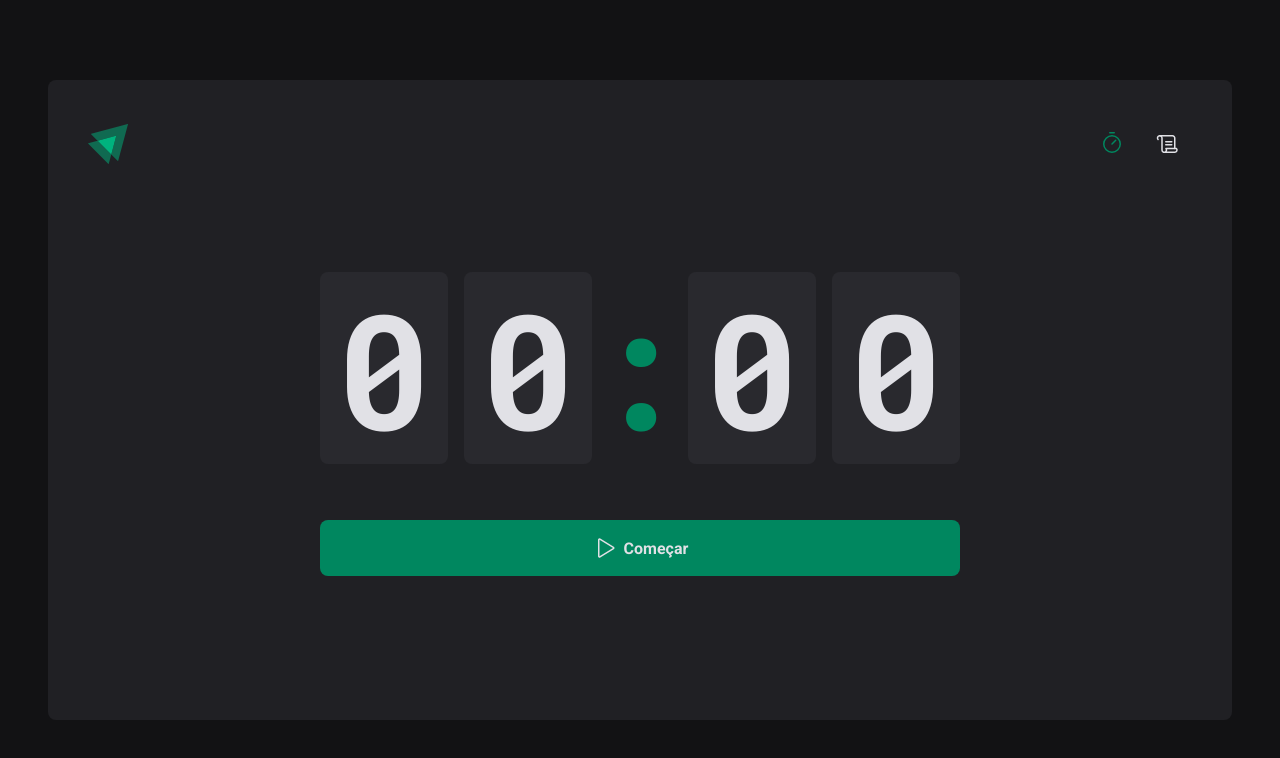
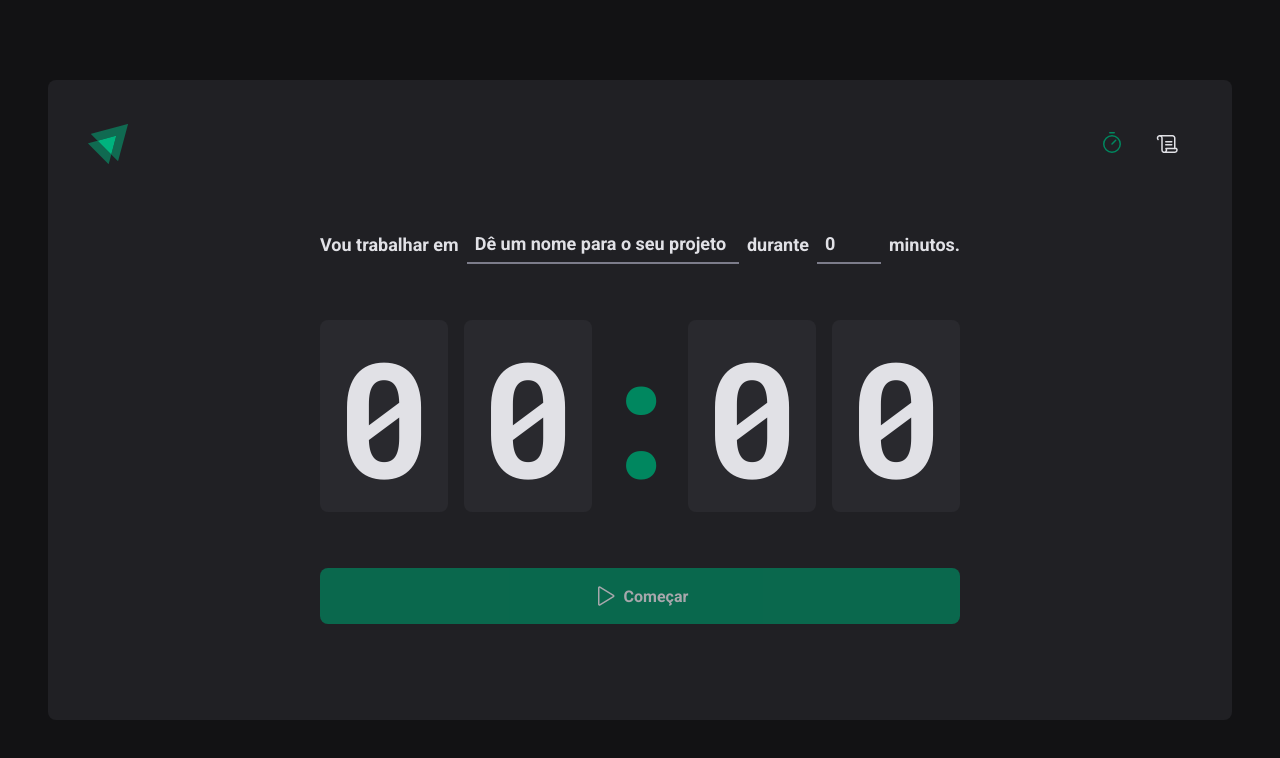
Before and after one commit to andreybatista/focustimer, a React (Vite) app: page / in a window 1280 px wide. Shown: the top 758 px of the page. Built offline with nearby package versions, Linux system fonts and the light colour scheme.

Commit message:
passed NewCycleForm to useContext

```diff
--- a/src/components/Home/Countdown/index.tsx
+++ b/src/components/Home/Countdown/index.tsx
@@ -1,12 +1,18 @@
 import { differenceInSeconds } from 'date-fns'
-import { useContext, useEffect, useState } from 'react'
+import { useContext, useEffect } from 'react'
+
 import { CyclesContext } from '../../../pages/Home'
+
 import { CountdownContainer, Separator } from './style'
 
 export function Countdown() {
-  const { activeCycle, activeCycleId, markCurrentCycleAsFinished } =
-    useContext(CyclesContext)
-  const [amountSecondsPassed, setamountSecondsPassed] = useState(0)
+  const {
+    activeCycle,
+    activeCycleId,
+    amountSecondsPassed,
+    markCurrentCycleAsFinished,
+    setSecondsPassed,
+  } = useContext(CyclesContext)
 
   const totalSeconds = activeCycle ? activeCycle.minutesAmount * 60 : 0
 
@@ -22,10 +28,10 @@
         if (secondsDifference >= totalSeconds) {
           markCurrentCycleAsFinished()
 
-          setamountSecondsPassed(totalSeconds)
+          setSecondsPassed(totalSeconds)
           clearInterval(interval)
         } else {
-          setamountSecondsPassed(secondsDifference)
+          setSecondsPassed(secondsDifference)
         }
       }, 1000)
     }
--- a/src/components/Home/NewCycleForm/index.tsx
+++ b/src/components/Home/NewCycleForm/index.tsx
@@ -1,27 +1,11 @@
-import { useForm } from 'react-hook-form'
-import * as zod from 'zod'
-import { zodResolver } from '@hookform/resolvers/zod'
-
 import { FormContainer, MinutesAmountInput, TaskInput } from './style'
-
-const newCycleFormValidationSchema = zod.object({
-  task: zod.string().min(4, 'Informe a tarefa'),
-  minutesAmount: zod
-    .number()
-    .min(1, 'O ciclo precisa ser de no mínumo 60 minutos.')
-    .max(60, 'O ciclo precisa ser de no máximo 60 minutos.'),
-})
-
-type NewCycleFormData = zod.infer<typeof newCycleFormValidationSchema>
+import { useContext } from 'react'
+import { CyclesContext } from '../../../pages/Home'
+import { useFormContext } from 'react-hook-form'
 
 export function NewCycleForm() {
-  const { register, handleSubmit, watch, reset } = useForm<NewCycleFormData>({
-    resolver: zodResolver(newCycleFormValidationSchema),
-    defaultValues: {
-      task: '',
-      minutesAmount: 0,
-    },
-  })
+  const { activeCycle } = useContext(CyclesContext)
+  const { register } = useFormContext()
 
   return (
     <FormContainer>
@@ -46,7 +30,7 @@
         id="minutesAmount"
         placeholder="00"
         step={5}
-        min={1}
+        min={5}
         max={60}
         disabled={!!activeCycle}
         {...register('minutesAmount', { valueAsNumber: true })}
--- a/src/pages/Home/index.tsx
+++ b/src/pages/Home/index.tsx
@@ -1,15 +1,17 @@
+import { createContext, useState } from 'react'
+import { FormProvider, useForm } from 'react-hook-form'
+import { zodResolver } from '@hookform/resolvers/zod'
+import * as zod from 'zod'
 import { HandPalm, Play } from 'phosphor-react'
 
-import { differenceInSeconds } from 'date-fns'
+import { Countdown } from '../../components/Home/Countdown'
+import { NewCycleForm } from '../../components/Home/NewCycleForm'
 
 import {
   HomeContainer,
   StartCountdownButton,
   StopCountdownButton,
 } from './styles'
-import { createContext, useEffect, useState } from 'react'
-import { Countdown } from '../../components/Home/Countdown'
-import { NewCycleForm } from '../../components/Home/NewCycleForm'
 
 interface Cycle {
   id: string
@@ -23,16 +25,42 @@
 interface CyclesContextType {
   activeCycle: Cycle | undefined
   activeCycleId: string | null
+  amountSecondsPassed: number
   markCurrentCycleAsFinished: () => void
+  setSecondsPassed: (seconds: number) => void
 }
 
 export const CyclesContext = createContext({} as CyclesContextType)
 
+const newCycleFormValidationSchema = zod.object({
+  task: zod.string().min(4, 'Informe a tarefa'),
+  minutesAmount: zod
+    .number()
+    .min(5, 'O ciclo precisa ser de no mínumo 60 minutos.')
+    .max(60, 'O ciclo precisa ser de no máximo 60 minutos.'),
+})
+
+type NewCycleFormData = zod.infer<typeof newCycleFormValidationSchema>
+
 export function Home() {
   const [cycles, setCycles] = useState<Cycle[]>([])
   const [activeCycleId, setactiveCycleId] = useState<string | null>(null)
+  const [amountSecondsPassed, setamountSecondsPassed] = useState(0)
+
+  const newCycleForm = useForm<NewCycleFormData>({
+    resolver: zodResolver(newCycleFormValidationSchema),
+    defaultValues: {
+      task: '',
+      minutesAmount: 0,
+    },
+  })
+  const { handleSubmit, watch, reset } = newCycleForm
 
   const activeCycle = cycles.find((cycle) => cycle.id === activeCycleId)
+
+  function setSecondsPassed(seconds: number) {
+    setamountSecondsPassed(seconds)
+  }
 
   function markCurrentCycleAsFinished() {
     setCycles((state) =>
@@ -46,22 +74,22 @@
     )
   }
 
-  // function handleCreateNewCycle(data: NewCycleFormData) {
-  //   const id = String(new Date().getTime())
+  function handleCreateNewCycle(data: NewCycleFormData) {
+    const id = String(new Date().getTime())
 
-  //   const newCycle: Cycle = {
-  //     id,
-  //     task: data.task,
-  //     minutesAmount: data.minutesAmount,
-  //     startDate: new Date(),
-  //   }
+    const newCycle: Cycle = {
+      id,
+      task: data.task,
+      minutesAmount: data.minutesAmount,
+      startDate: new Date(),
+    }
 
-  //   setCycles((state) => [...cycles, newCycle])
-  //   setactiveCycleId(id)
-  //   setamountSecondsPassed(0)
+    setCycles((state) => [...cycles, newCycle])
+    setactiveCycleId(id)
+    setamountSecondsPassed(0)
 
-  //   reset()
-  // }
+    reset()
+  }
 
   function handleInterrupCycle() {
     setCycles((state) =>
@@ -77,19 +105,24 @@
     setactiveCycleId(null)
   }
 
-  // const task = watch('task') && watch('minutesAmount')
-  // const isSubmitDisable = !task
+  const task = watch('task') && watch('minutesAmount')
+  const isSubmitDisable = !task
 
   return (
     <HomeContainer>
-      <form
-        action=""
-        // onSubmit={handleSubmit(handleCreateNewCycle)}
-      >
+      <form action="" onSubmit={handleSubmit(handleCreateNewCycle)}>
         <CyclesContext.Provider
-          value={{ activeCycle, activeCycleId, markCurrentCycleAsFinished }}
+          value={{
+            activeCycle,
+            activeCycleId,
+            amountSecondsPassed,
+            markCurrentCycleAsFinished,
+            setSecondsPassed,
+          }}
         >
-          {/* <NewCycleForm /> */}
+          <FormProvider {...newCycleForm}>
+            <NewCycleForm />
+          </FormProvider>
           <Countdown />
         </CyclesContext.Provider>
 
@@ -99,10 +132,7 @@
             Interromper
           </StopCountdownButton>
         ) : (
-          <StartCountdownButton
-            // disabled={isSubmitDisable}
-            type="submit"
-          >
+          <StartCountdownButton disabled={isSubmitDisable} type="submit">
             <Play size={24} />
             Começar
           </StartCountdownButton>
```
